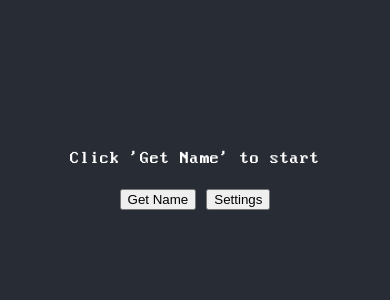
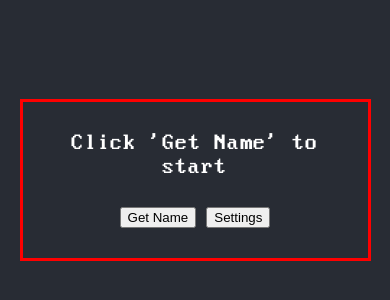
Before and after one commit to anthonyj-codestuff/dwarf-fortress-entitygen, a React (Create React App) app: page / in a window 390 px wide. Shown: the part 242-542 px from the top of the page. Built offline with nearby package versions, Linux system fonts and the light colour scheme.

Commit message:
formatting

```diff
--- a/src/components/NameModule/NameModule.scss
+++ b/src/components/NameModule/NameModule.scss
@@ -16,7 +16,7 @@ $outer-border: 0px solid #9e9e9e;
     }
   }
   .original {
-    // min-height: 19px;
+    font-size: 1.3em;
     font-family: $font-pixel, -apple-system, BlinkMacSystemFont, "Segoe UI", "Roboto", "Oxygen",
     "Ubuntu", "Cantarell", "Fira Sans", "Droid Sans", "Helvetica Neue",
     sans-serif;
@@ -24,18 +24,19 @@ $outer-border: 0px solid #9e9e9e;
     cursor: pointer;
   }
   .translated {
-    height: 16px;
+    height: 16px; // keeps the div the same height even if there's no text in it
     font-family: -apple-system, BlinkMacSystemFont, "Segoe UI", "Roboto", "Oxygen",
     "Ubuntu", "Cantarell", "Fira Sans", "Droid Sans", "Helvetica Neue",
     sans-serif;
-    font-size: 14px;
-    margin-bottom: 4px;
+    font-size: 0.7em;
+    margin-bottom: 10px;
   }
 }
 
 .entity-module {
   display: flex;
   flex-direction: row;
+  justify-content: center;
   padding: 30px;
   border: $outer-border;
   .entity-module-controls {
@@ -48,4 +49,10 @@ $outer-border: 0px solid #9e9e9e;
       margin: 0 5px;
     }
   }
+  @media only screen and (max-width : 500px){
+    box-sizing: border-box;
+    border: 3px solid red;
+    width: 90vw;
+    margin: auto;
+  }
 }
```
